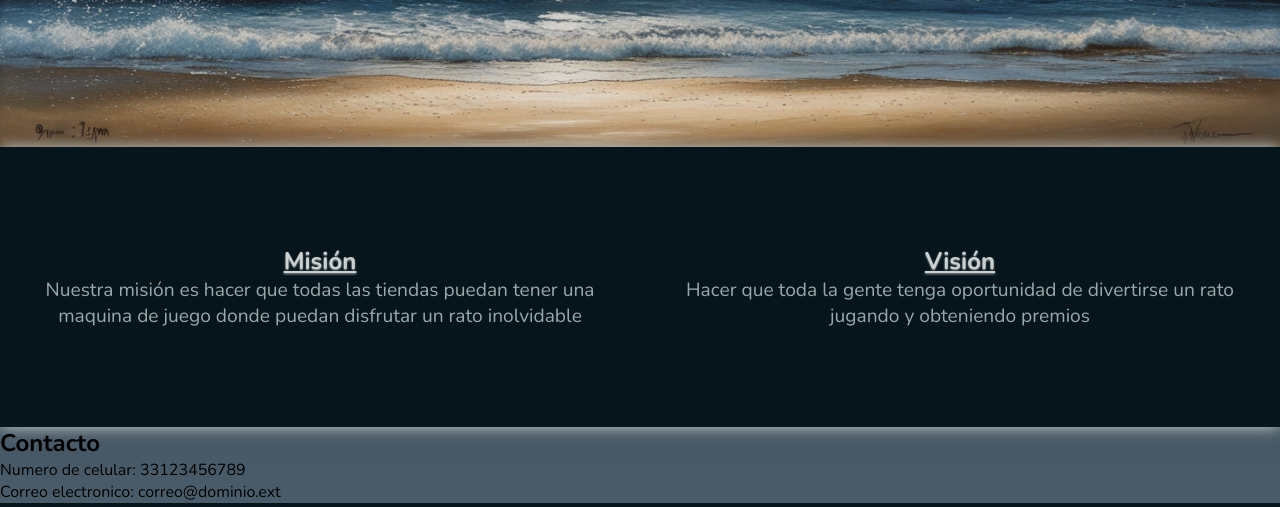
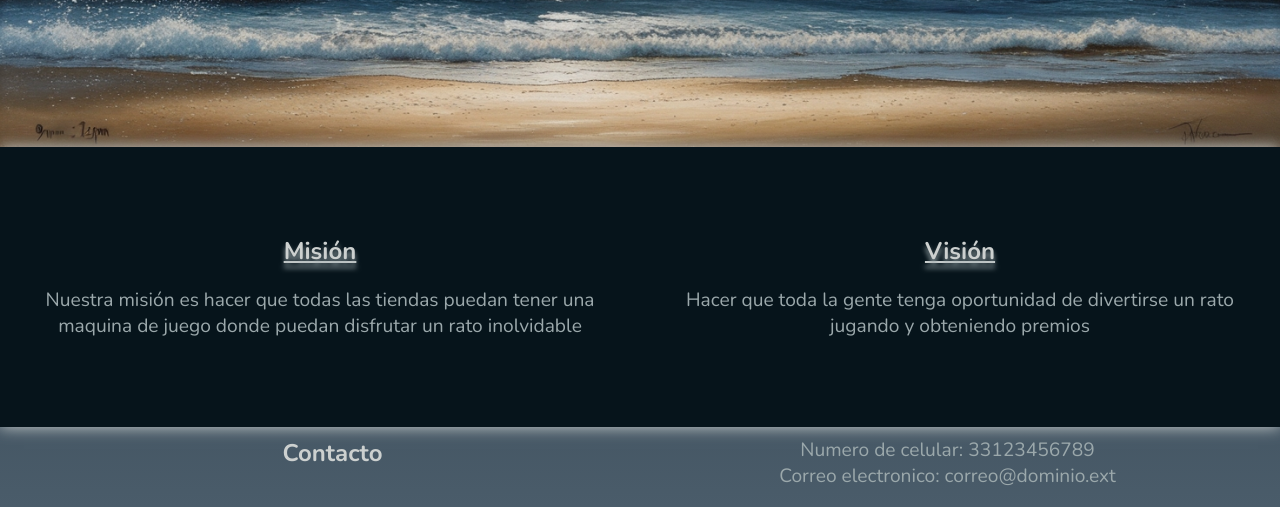
Before and after one commit to KIHM-02/Jackes_2.0, a PHP site: page / in a window 1280 px wide. Shown: the part 656-1163 px from the top of the page. Run offline with PHP 8.4, Linux system fonts and the light colour scheme.

Commit message:
End the design for the landing page

```diff
--- a/css/body-content.css
+++ b/css/body-content.css
@@ -40,12 +40,38 @@
 
 .main div h2{
     color: var(--formal-white);
-    text-shadow: 0 1px 2px var(--formal-grey);
+    text-shadow: 0 5px 5px var(--formal-grey);
     font-size: var(--text-title);
     text-decoration: underline;
+    margin-bottom: 20px;
 }
 
 .main div p{
     color: var(--formal-grey);
     font-size: var(--text-items);
 }
+
+footer{
+    width: 100%;
+    height: 10vh;
+    display: flex;
+    flex-flow: row wrap;
+    padding: 10px 25px;
+}
+
+footer div{
+    width: 50%;
+    height: 100%;
+    justify-content: space-between;
+    text-align: center;
+}
+
+footer div h2{
+    font-size: var(--text-title);
+    color: var(--formal-white);
+}
+
+footer div p{
+    font-size: var(--text-items);
+    color: var(--formal-grey);
+}
--- a/index.php
+++ b/index.php
@@ -45,11 +45,16 @@
                  y obteniendo premios</p>
         </div>
     </section>
-    <section>
-        <h2>Contacto</h2>
-        <p>Numero de celular: 33123456789</p>
-        <p>Correo electronico: correo@dominio.ext</p>
-    </section>
 
+    <footer>
+        <div>
+            <h2>Contacto</h2>
+        </div>
+
+        <div>
+            <p>Numero de celular: 33123456789</p>
+            <p>Correo electronico: correo@dominio.ext</p>
+        </div>
+    </footer>
 </body>
 </html>
```
